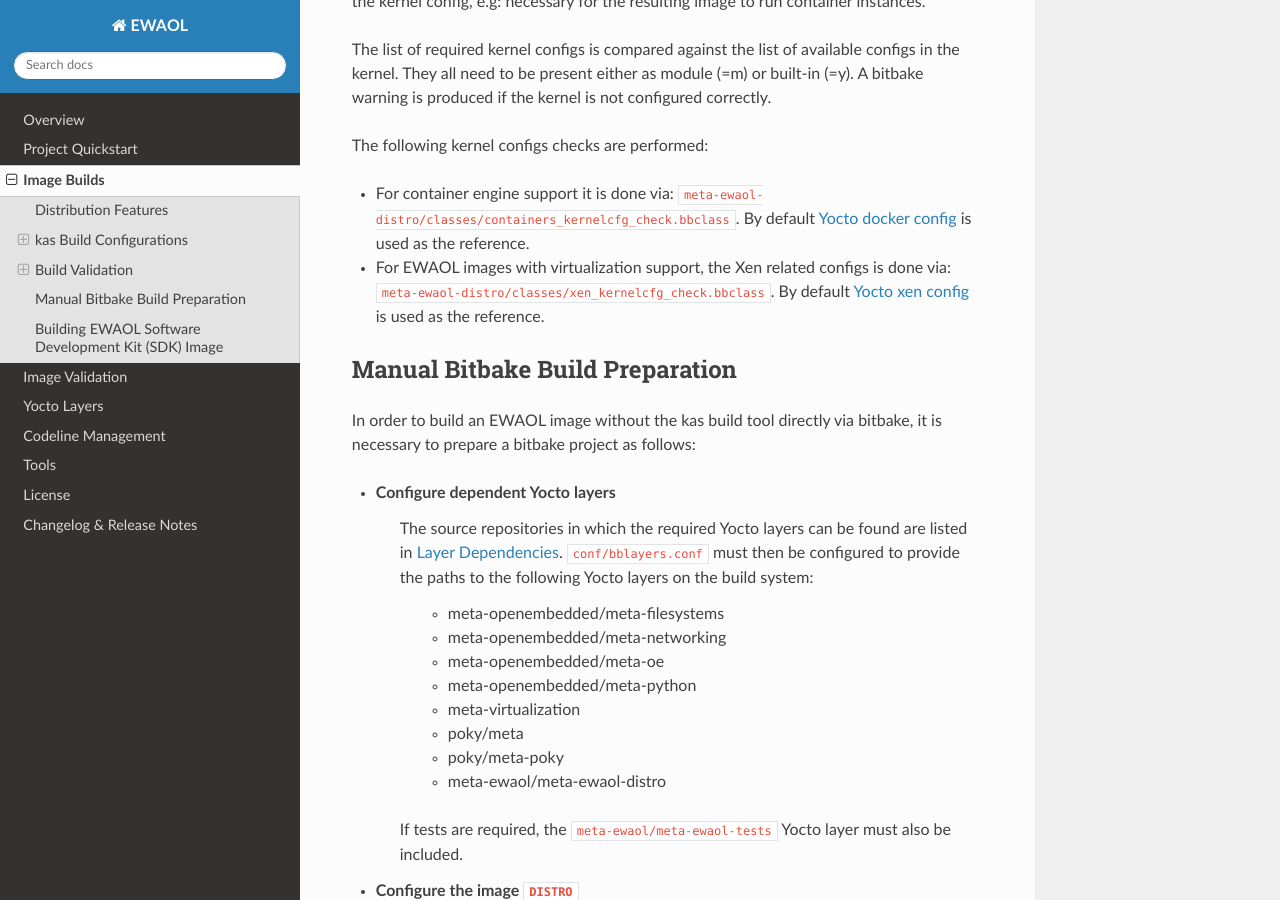
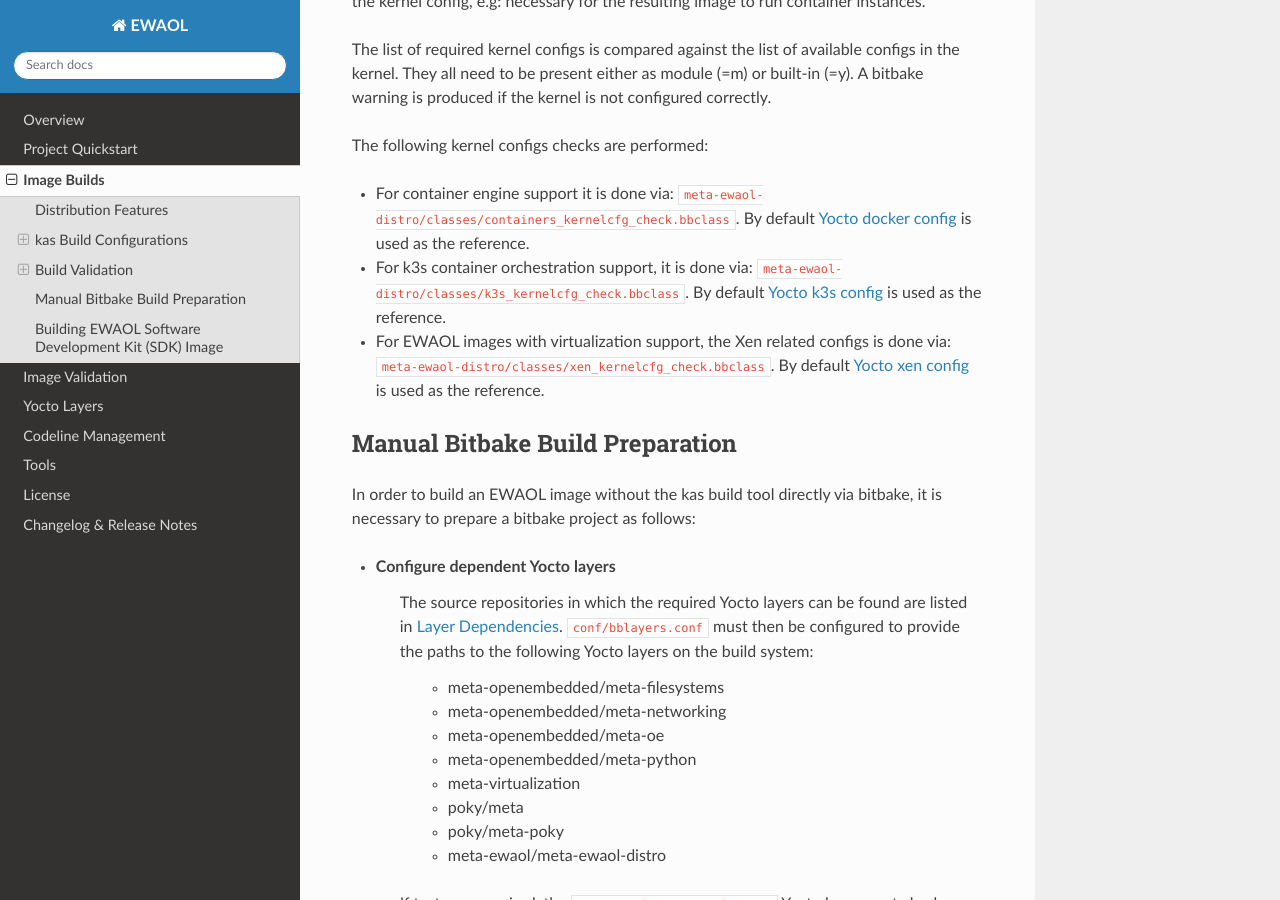
Before and after one commit to chaoge525/soafee_demo, a Sphinx documentation site: the page built from documentation/builds.rst, in a window 1280 px wide and 900 px high, scrolled down 4859 px. Built offline with Sphinx 7.4.7 and the Read the Docs theme 2.0.0, drawn with Linux system fonts in a browser that asks for light colours.

Commit message:
ewaol-distro,doc: Add k3s kernel configuration check
This patch adds a kernel configuration check that checks kernel support for k3s
container orchestration, according to the required configuration as defined by
meta-virtualization:

    meta-virtualization/recipes-kernel/linux/linux-yocto/kubernetes.cfg

The function signature to the kernelcfg_check function is also refactored so
that the datastore is always the first argument.

Issue-Id: SCM-3721
Signed-off-by: Richard Neill <richard.neill@arm.com>
Change-Id: I044ddf45b2cf912bc95feb057f1a70fe7b7f4b0d

```diff
--- a/documentation/builds.rst
+++ b/documentation/builds.rst
@@ -243,11 +243,16 @@ The following kernel configs checks are performed:
   ``meta-ewaol-distro/classes/containers_kernelcfg_check.bbclass``. By default
   `Yocto docker config`_ is used as the reference.
 
+* For k3s container orchestration support, it is done via:
+  ``meta-ewaol-distro/classes/k3s_kernelcfg_check.bbclass``.
+  By default `Yocto k3s config`_ is used as the reference.
+
 * For EWAOL images with virtualization support, the Xen related configs is
   done via: ``meta-ewaol-distro/classes/xen_kernelcfg_check.bbclass``.
   By default `Yocto xen config`_ is used as the reference.
 
 .. _Yocto docker config: http://git.yoctoproject.org/cgit/cgit.cgi/yocto-kernel-cache/tree/features/docker/docker.cfg
+.. _Yocto k3s config: http://git.yoctoproject.org/cgit/cgit.cgi/meta-virtualization/tree/recipes-kernel/linux/linux-yocto/kubernetes.cfg
 .. _Yocto xen config: http://git.yoctoproject.org/cgit/cgit.cgi/yocto-kernel-cache/tree/features/xen/xen.cfg
 
 Manual Bitbake Build Preparation
```
Also changed, not shown: 6 other files.
